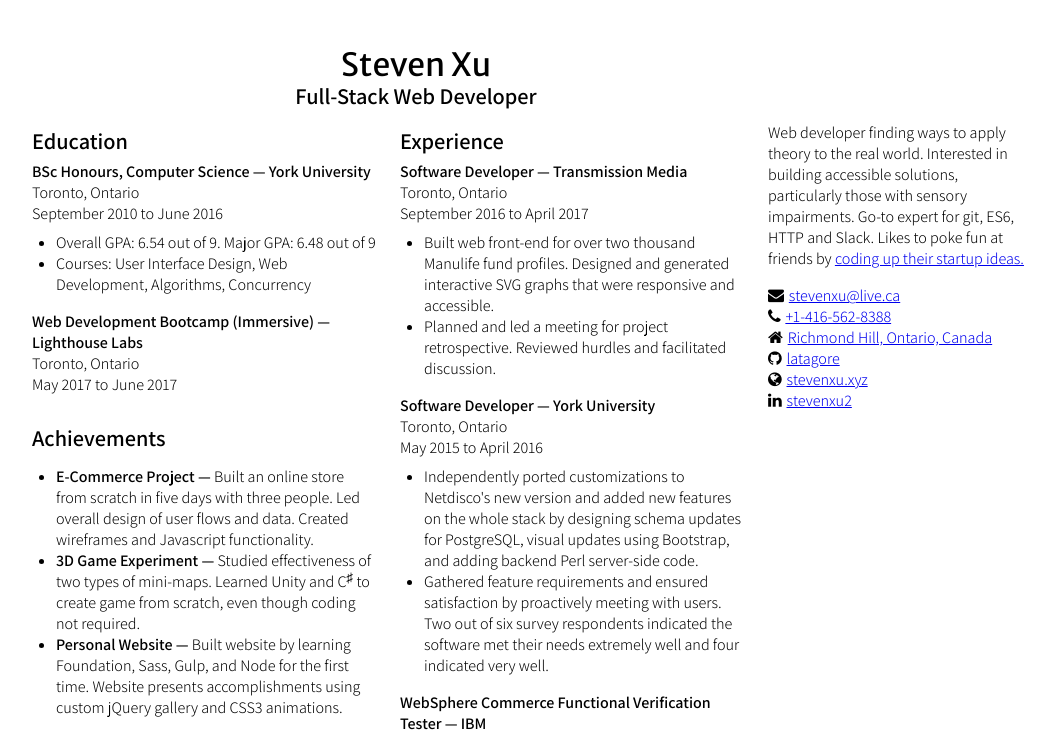
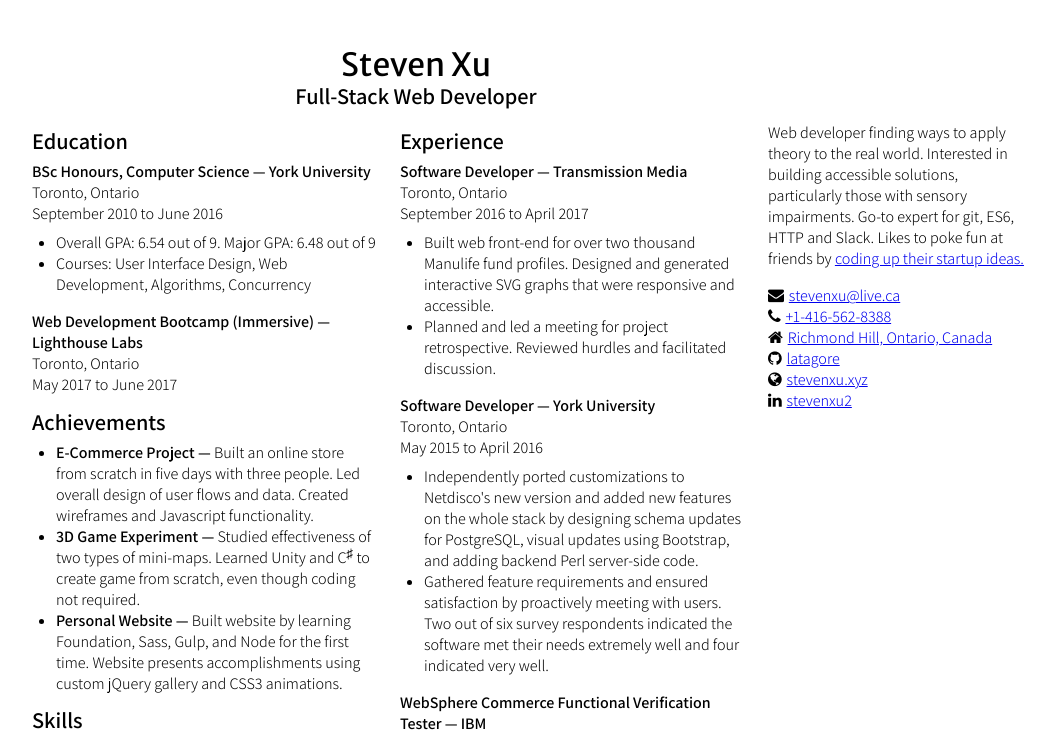
Before and after one commit to latagore/Resume, a React app: page / in a window 1280 px wide. Shown: the top 736 px of the page, without its empty margins (96-1150 px from the left). Built offline with nearby package versions, Linux system fonts and the light colour scheme.

Commit message:
reduce spacing, particularly for print

```diff
--- a/styles/home.scss
+++ b/styles/home.scss
@@ -44,10 +44,14 @@ body {
     margin: 0 auto;
     padding: 1em;
   }
+
+  @media print {
+    font-size: 90%;
+  }
 }
 
 main {
-  @include breakpoint(sm) {
+  @include breakpoint(sm, true) {
     column-count: 2;
   }
 }
@@ -126,12 +130,11 @@ header {
   }
 
   .summary {
-    margin-top: 0.5em;
+    margin-top: 0.5rem;
     margin-bottom: 0;
     @include breakpoint(md) {
       order: -1;
       margin-bottom: 1rem;
-      margin-top: 0.5rem;
     }
   }
 
@@ -188,11 +191,18 @@ header {
 }
 
 .info-block {
+  break-inside: avoid-column;
   margin-bottom: 1em;
-  break-inside: avoid-column;
+  &:last-child {
+    margin-bottom: 0;
+  }
 }
 
 .achievements {
+  ul {
+    margin-top: 0;
+    margin-bottom: 0;
+  }
   li {
     h3 {
       display: inline;
@@ -267,7 +277,7 @@ $bar-color: rgba(63, 127, 191, 0.8);
         > .bar-content {
           left: $offset;
           position: relative;
-          padding: 0.3rem;
+          padding: 0 0.3rem;
           width: $width;
         }
       }
```
